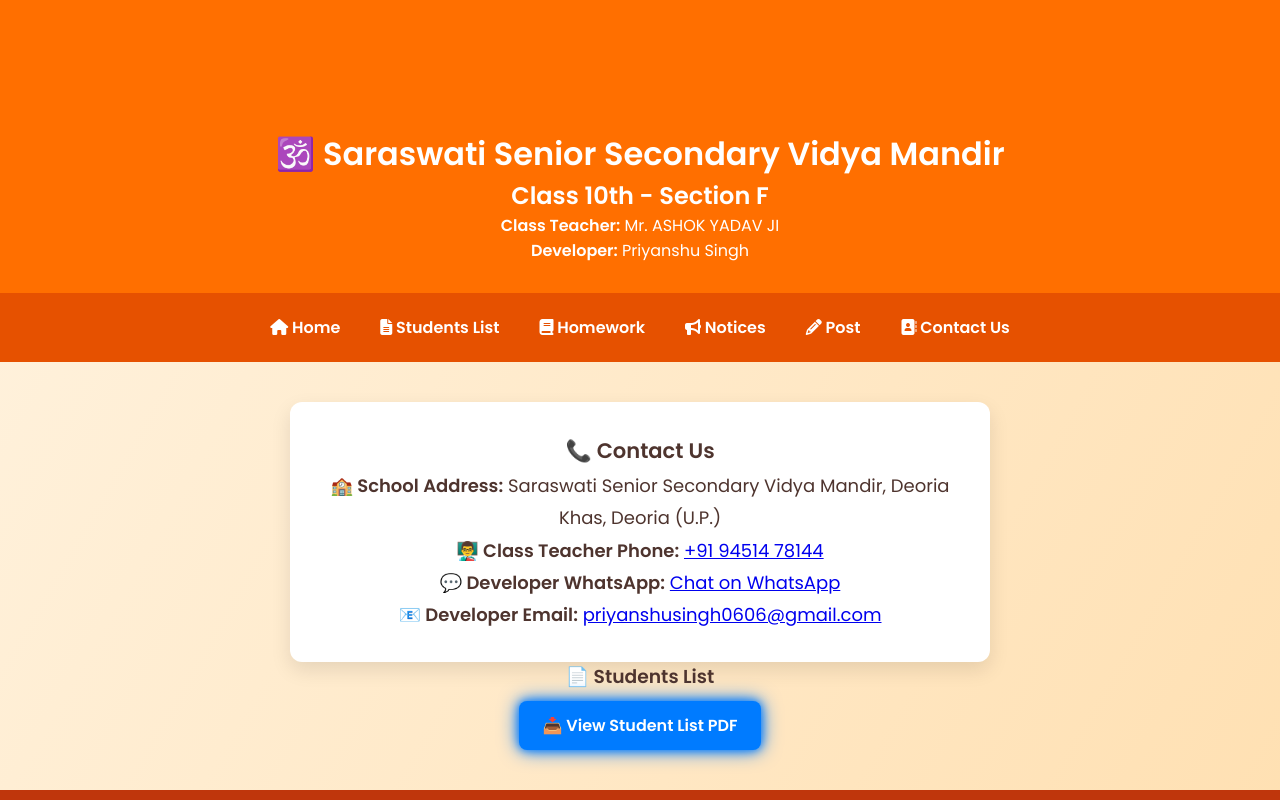
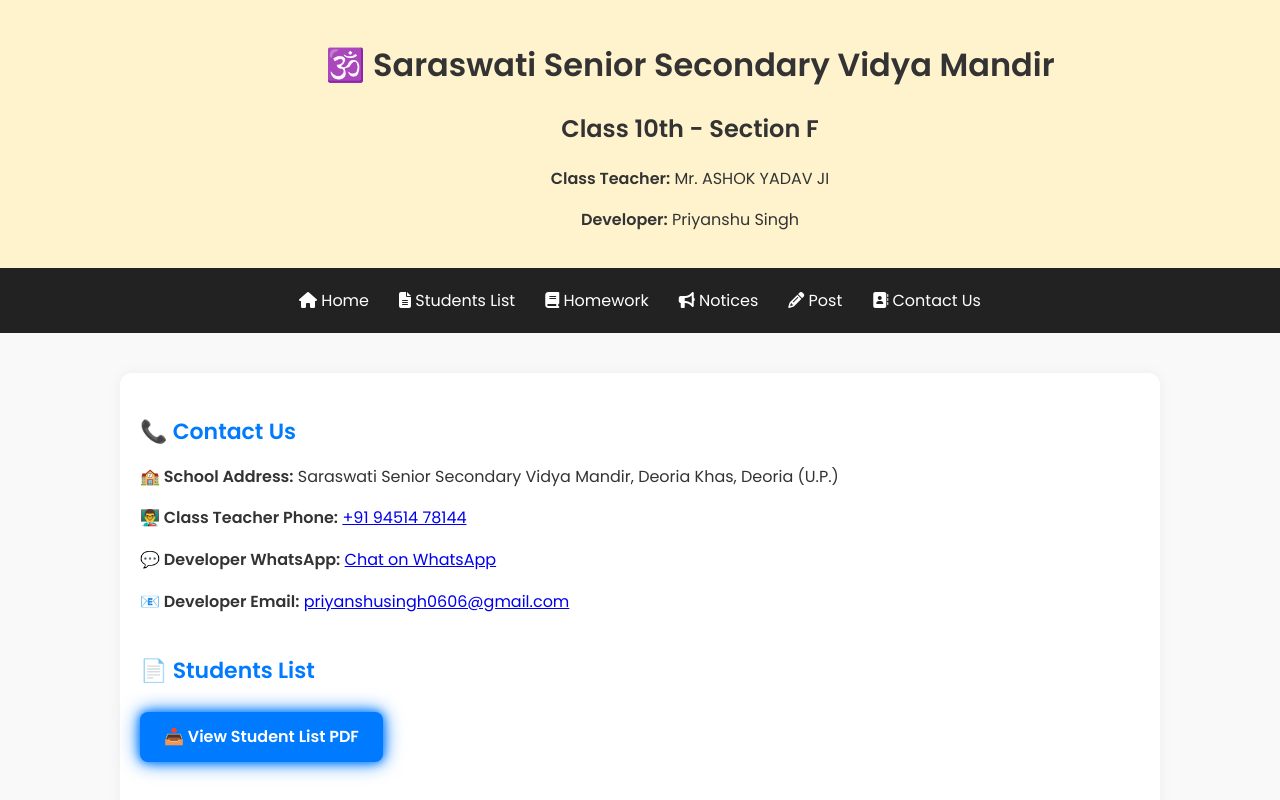
Before and after one commit to sssvmclass10thf/ssvmclass10thf, a plain HTML site: page index.html in a window 1280 px wide. Shown: the top 800 px of the page. Drawn offline with Linux system fonts and the light colour scheme.

Commit message:
Update index.html

```diff
--- a/index.html
+++ b/index.html
@@ -5,11 +5,105 @@
   <meta name="viewport" content="width=device-width, initial-scale=1.0" />
   <title>SSSVM Class 10-F</title>
   <link href="https://fonts.googleapis.com/css2?family=Poppins:wght@400;600&display=swap" rel="stylesheet">
-  <link rel="stylesheet" href="styles.css" />
   <script src="https://kit.fontawesome.com/a076d05399.js" crossorigin="anonymous"></script>
 
   <style>
-    /* ✅ Only Glowing Button CSS */
+    body {
+      margin: 0;
+      font-family: 'Poppins', sans-serif;
+      background-color: #f9f9f9;
+      color: #333;
+    }
+
+    header {
+      background-color: #fff3cd; /* Saffron color preserved */
+      padding: 20px 0;
+      box-shadow: 0 4px 8px rgba(0, 0, 0, 0.1);
+    }
+
+    .header-container {
+      display: flex;
+      align-items: center;
+      justify-content: center;
+      flex-wrap: wrap;
+      gap: 20px;
+      max-width: 1200px;
+      margin: auto;
+      padding: 0 20px;
+    }
+
+    .logo {
+      width: 80px;
+      height: 80px;
+    }
+
+    .school-info {
+      text-align: center;
+    }
+
+    nav {
+      background-color: #222;
+    }
+
+    nav ul {
+      list-style: none;
+      display: flex;
+      justify-content: center;
+      margin: 0;
+      padding: 10px 0;
+      flex-wrap: wrap;
+    }
+
+    nav li {
+      margin: 10px 15px;
+    }
+
+    nav a {
+      text-decoration: none;
+      color: #fff;
+      font-weight: 500;
+      font-size: 16px;
+      transition: color 0.3s;
+    }
+
+    nav a:hover {
+      color: #ff9800;
+    }
+
+    main {
+      max-width: 1000px;
+      margin: 40px auto;
+      padding: 20px;
+      background: #fff;
+      box-shadow: 0 0 15px rgba(0,0,0,0.05);
+      border-radius: 12px;
+    }
+
+    section {
+      margin-bottom: 40px;
+    }
+
+    section h3 {
+      font-size: 22px;
+      margin-bottom: 15px;
+      color: #007bff;
+    }
+
+    section p, section a {
+      font-size: 16px;
+      line-height: 1.6;
+    }
+
+    footer {
+      text-align: center;
+      padding: 20px;
+      background-color: #222;
+      color: #fff;
+      font-size: 14px;
+      margin-top: 40px;
+    }
+
+    /* ✅ Glowing Button */
     .glow-button {
       display: inline-block;
       padding: 12px 24px;
@@ -28,6 +122,27 @@
     .glow-button:hover {
       box-shadow: 0 0 20px #00cfff, 0 0 40px #00cfff;
       transform: scale(1.05);
+    }
+
+    /* ✅ Responsive Enhancements */
+    @media (max-width: 768px) {
+      nav ul {
+        flex-direction: column;
+      }
+
+      .header-container {
+        flex-direction: column;
+      }
+
+      .logo {
+        width: 60px;
+        height: 60px;
+      }
+
+      .glow-button {
+        font-size: 14px;
+        padding: 10px 20px;
+      }
     }
   </style>
 </head>
@@ -54,13 +169,8 @@
         </a>
       </li>
       <li><a href="homework.html"><i class="fas fa-book"></i> Homework</a></li>
-
       <li><a href="Notices.html"><i class="fas fa-bullhorn"></i> Notices</a></li>
-      <li>
-  <a href="post.html">
-    <i class="fas fa-pencil-alt"></i> Post
-  </a>
-      </li>
+      <li><a href="post.html"><i class="fas fa-pencil-alt"></i> Post</a></li>
       <li><a href="#contact"><i class="fas fa-address-book"></i> Contact Us</a></li>
     </ul>
   </nav>
@@ -89,4 +199,4 @@
     <p>© 2025 SSSVM CLASS 10th F | 🙏 Made with Faith & Love</p>
   </footer>
 </body>
-</html>
+  </html>
```
